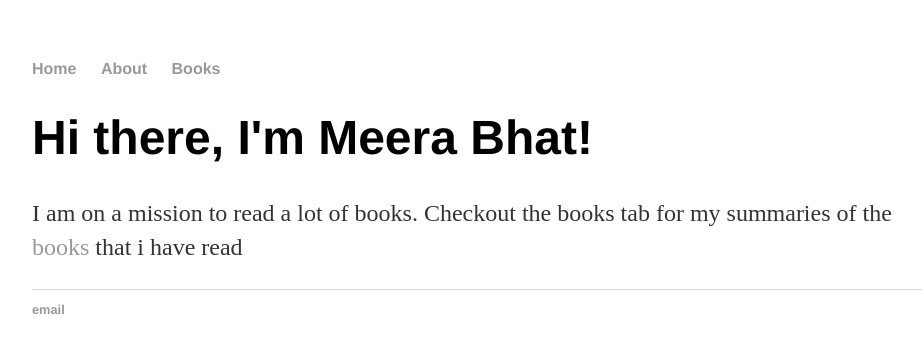
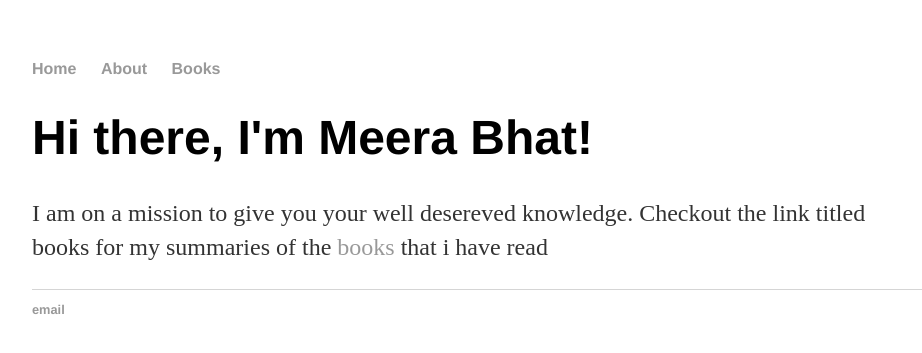
Before and after one commit to meerkatbhat/meerkatbhat, a Jekyll site: the page built from index.html, in a window 1280 px wide. Shown: the top 353 px of the page, without its empty margins (160-1082 px from the left). Built offline with Jekyll 4.4.1, drawn with Linux system fonts in a browser that asks for light colours.

Commit message:
Update index.html

```diff
--- a/index.html
+++ b/index.html
@@ -4,5 +4,5 @@ title: Meera B
 ---
 <div class="blurb">
 	<h1>Hi there, I'm Meera Bhat!</h1>
-	<p>I am on a mission to read a lot of books. Checkout the books tab for my summaries of the <a href="/books">books</a> that i have read</p>
+	<p>I am on a mission to give you your well desereved knowledge. Checkout the link titled books for my summaries of the <a href="/books">books</a> that i have read</p>
 </div><!-- /.blurb -->
```
